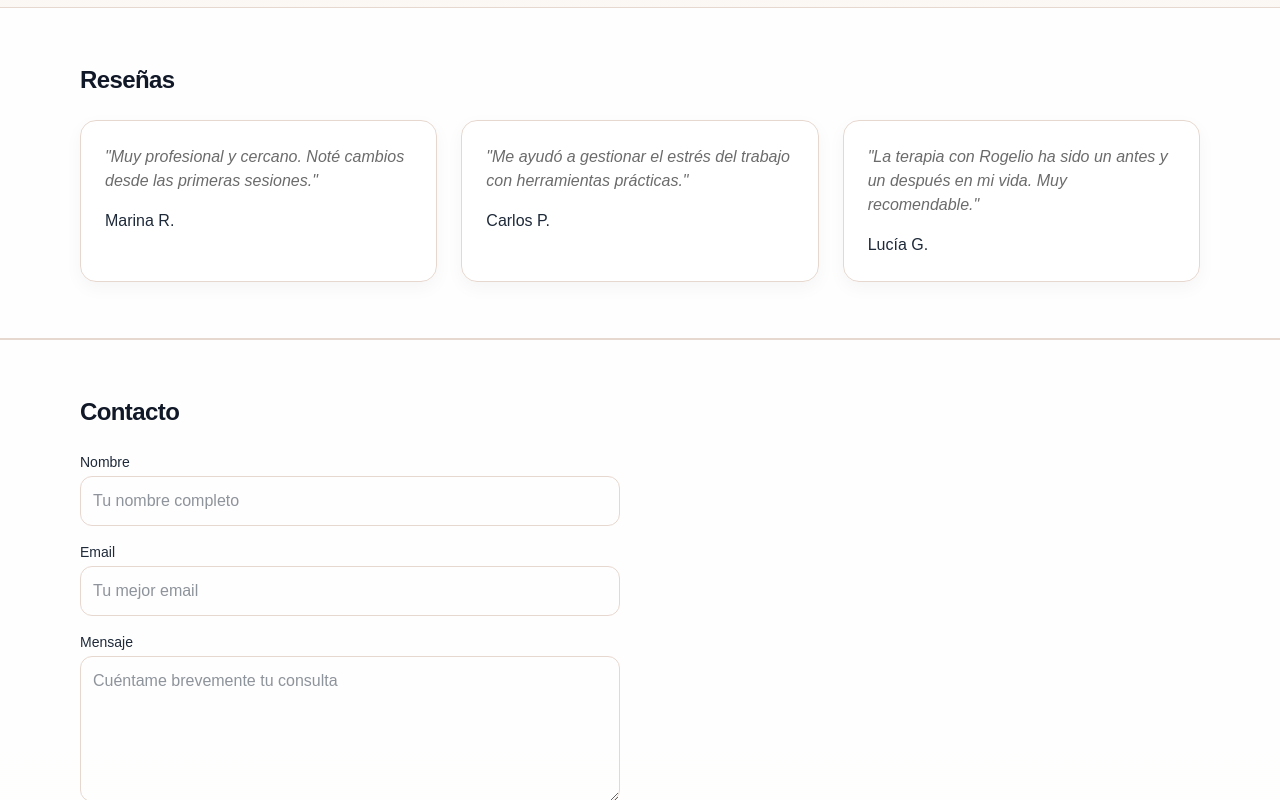
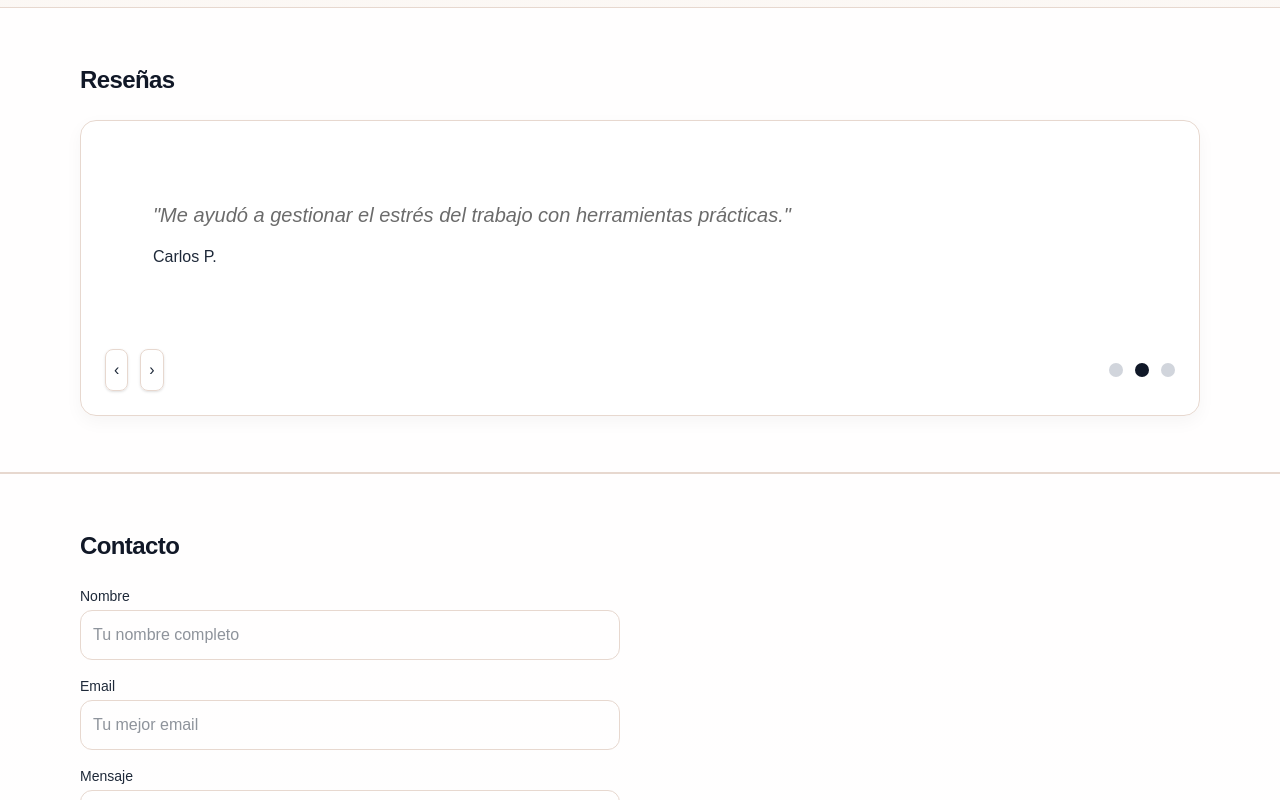
Before and after one commit to davidzg99/rogelio-morales, a Next.js app: page / in a window 1280 px wide. Shown: the part 1140-1940 px from the top of the page. Built offline with nearby package versions, Linux system fonts and the light colour scheme.

Commit message:
Modifications

```diff
--- a/app/page.jsx
+++ b/app/page.jsx
@@ -1,5 +1,5 @@
 "use client";
-import React, { useState, useEffect } from "react";
+import React, { useState, useEffect, useRef } from "react";
 
 // One‑page React site for psychologist Rogelio Morales
 // TailwindCSS recommended. Drop this component into any Vite/Next/CRA project.
@@ -9,6 +9,32 @@ export default function RogelioMoralesSite() {
   const [form, setForm] = useState({ nombre: "", email: "", mensaje: "" });
   const [status, setStatus] = useState("idle");
   const [mobileOpen, setMobileOpen] = useState(false);
+  // Carrusel de reseñas
+  const reviews = [
+    {
+      name: "Marina R.",
+      text: "Muy profesional y cercano. Noté cambios desde las primeras sesiones.",
+    },
+    {
+      name: "Carlos P.",
+      text: "Me ayudó a gestionar el estrés del trabajo con herramientas prácticas.",
+    },
+    {
+      name: "Lucía G.",
+      text:
+        "La terapia con Rogelio ha sido un antes y un después en mi vida. Muy recomendable.",
+    },
+  ];
+  const [currentReview, setCurrentReview] = useState(0);
+  const isInteractingRef = useRef(false);
+  const intervalRef = useRef(null);
+  const pauseTimeoutRef = useRef(null);
+  // Slider refs / estado para drag/swipe
+  const containerRef = useRef(null);
+  const trackRef = useRef(null);
+  const startXRef = useRef(0);
+  const deltaXRef = useRef(0);
+  const isDraggingRef = useRef(false);
 
   const handleChange = (e) => {
     const { name, value } = e.target;
@@ -67,6 +93,84 @@ export default function RogelioMoralesSite() {
       });
     };
   }, []);
+
+  useEffect(() => {
+    // autoplay cada 4s salvo interacción del usuario
+    intervalRef.current = setInterval(() => {
+      if (!isInteractingRef.current) {
+        setCurrentReview((s) => (s + 1) % reviews.length);
+      }
+    }, 4000);
+    return () => {
+      clearInterval(intervalRef.current);
+      clearTimeout(pauseTimeoutRef.current);
+    };
+  }, []);
+
+  const markUserInteracted = (actionIndex = null) => {
+    isInteractingRef.current = true;
+    if (actionIndex !== null) setCurrentReview(actionIndex);
+    if (pauseTimeoutRef.current) clearTimeout(pauseTimeoutRef.current);
+    // reanudar autoplay tras 6s de inactividad
+    pauseTimeoutRef.current = setTimeout(() => {
+      isInteractingRef.current = false;
+    }, 6000);
+  };
+
+  const prevReview = () => {
+    markUserInteracted();
+    setCurrentReview((s) => (s - 1 + reviews.length) % reviews.length);
+  };
+  const nextReview = () => {
+    markUserInteracted();
+    setCurrentReview((s) => (s + 1) % reviews.length);
+  };
+
+  // Pointer / touch handlers para swipe (funcionan en desktop y móvil)
+  const onPointerDown = (e) => {
+    isDraggingRef.current = true;
+    startXRef.current = e.clientX ?? (e.touches && e.touches[0].clientX) ?? 0;
+    deltaXRef.current = 0;
+    if (trackRef.current) trackRef.current.style.transition = "none";
+    markUserInteracted();
+  };
+
+  const onPointerMove = (e) => {
+    if (!isDraggingRef.current) return;
+    const clientX = e.clientX ?? (e.touches && e.touches[0].clientX) ?? 0;
+    deltaXRef.current = clientX - startXRef.current;
+    if (trackRef.current && containerRef.current) {
+      const offset = -currentReview * containerRef.current.clientWidth + deltaXRef.current;
+      trackRef.current.style.transform = `translateX(${offset}px)`;
+    }
+  };
+
+  const onPointerUp = () => {
+    if (!isDraggingRef.current) return;
+    isDraggingRef.current = false;
+    const containerW = containerRef.current?.clientWidth || 1;
+    const moved = deltaXRef.current;
+    // Umbral: 25% ancho para cambiar slide
+    if (Math.abs(moved) > containerW * 0.25) {
+      if (moved < 0) setCurrentReview((s) => (s + 1) % reviews.length);
+      else setCurrentReview((s) => (s - 1 + reviews.length) % reviews.length);
+    } else {
+      // volver al slide actual (usar % para evitar gaps)
+      if (trackRef.current) {
+        trackRef.current.style.transition = "transform 420ms cubic-bezier(.2,.9,.2,1)";
+        trackRef.current.style.transform = `translateX(${-currentReview * 100}%)`;
+      }
+    }
+    deltaXRef.current = 0;
+  };
+
+  // Asegurarse que el track se reposiciona cuando cambia currentReview (autoplay o manual)
+  useEffect(() => {
+    if (trackRef.current) {
+      trackRef.current.style.transition = "transform 420ms cubic-bezier(.2,.9,.2,1)";
+      trackRef.current.style.transform = `translateX(${-currentReview * 100}%)`;
+    }
+  }, [currentReview]);
 
   return (
     <main className="min-h-screen bg-gray-50 text-gray-800 palette">
@@ -287,7 +391,7 @@ export default function RogelioMoralesSite() {
               </a>
             </div>
             <p className="mt-3 text-xs text-gray-500">
-              * Consultas presenciales en Santa Catalina y online.
+              * Consultas presenciales in Santa Catalina y online.
             </p>
           </div>
           <div className="justify-self-center">
@@ -395,29 +499,74 @@ export default function RogelioMoralesSite() {
       <section id="resenas" className="bg-white border-y">
         <div className="max-w-6xl mx-auto px-4 py-14">
           <h2 className="text-2xl font-semibold tracking-tight mb-6">Reseñas</h2>
-          <div className="grid md:grid-cols-3 gap-6">
-            {[
-              {
-                name: "Marina R.",
-                text:
-                  "Muy profesional y cercano. Noté cambios desde las primeras sesiones.",
-              },
-              {
-                name: "Carlos P.",
-                text:
-                  "Me ayudó a gestionar el estrés del trabajo con herramientas prácticas.",
-              },
-              {
-                name: "Lucía G.",
-                text:
-                  "La terapia con Rogelio ha sido un antes y un después en mi vida. Muy recomendable.",
-              },
-            ].map((r, i) => (
-              <div key={i} className="rounded-2xl border bg-gray-50 p-6">
-                <p className="text-gray-700 italic">"{r.text}"</p>
-                <p className="mt-4 font-medium">{r.name}</p>
+
+          <div className="rounded-2xl border bg-gray-50 p-2 md:p-6">
+            {/* Contenedor del slider */}
+            <div
+              ref={containerRef}
+              className="relative overflow-hidden touch-pan-y"
+              onPointerDown={onPointerDown}
+              onPointerMove={onPointerMove}
+              onPointerUp={onPointerUp}
+              onPointerCancel={onPointerUp}
+              onPointerLeave={onPointerUp}
+            >
+              {/* Track: ancho = n * 100% */}
+              <div
+                ref={trackRef}
+                style={{ width: `${reviews.length * 100}%`, transform: `translateX(${-currentReview * 100}%)` }}
+                className="flex transition-transform duration-500 ease-in-out"
+              >
+                {reviews.map((r, i) => (
+                  <article
+                    key={i}
+                    className="flex-shrink-0 w-full px-6 py-10 md:px-12 md:py-14"
+                    onMouseEnter={() => markUserInteracted()}
+                    onFocus={() => markUserInteracted()}
+                  >
+                    <p className="text-gray-700 italic text-lg md:text-xl">"{r.text}"</p>
+                    <p className="mt-4 font-medium">{r.name}</p>
+                  </article>
+                ))}
               </div>
-            ))}
+            </div>
+
+            {/* Controles y puntos — estilo más discreto y profesional */}
+            <div className="mt-6 flex items-center justify-between">
+              <div className="flex items-center gap-3">
+                <button
+                  type="button"
+                  onClick={prevReview}
+                  className="rounded-lg p-2 border bg-white hover:bg-gray-100 shadow-sm"
+                  aria-label="Anterior reseña"
+                >
+                  ‹
+                </button>
+                <button
+                  type="button"
+                  onClick={nextReview}
+                  className="rounded-lg p-2 border bg-white hover:bg-gray-100 shadow-sm"
+                  aria-label="Siguiente reseña"
+                >
+                  ›
+                </button>
+              </div>
+
+              <div className="flex items-center gap-3">
+                {reviews.map((_, i) => (
+                  <button
+                    key={i}
+                    onClick={() => { markUserInteracted(i); setCurrentReview(i); }}
+                    aria-label={`Ver reseña ${i + 1}`}
+                    className={`w-3.5 h-3.5 rounded-full ${i === currentReview ? "bg-gray-900" : "bg-gray-300"} transition`}
+                  />
+                ))}
+              </div>
+            </div>
+
+            <div className="sr-only" aria-live="polite">
+              {reviews[currentReview].name}: {reviews[currentReview].text}
+            </div>
           </div>
         </div>
       </section>
@@ -506,7 +655,7 @@ export default function RogelioMoralesSite() {
                 </a>
               </li>
               <li>
-                <strong>Dirección:</strong> Santa Catalina, 07013 Palma
+                <strong>Dirección:</strong> Carrer Antoni Fuster, 2, Ponent, 07014 Palma, Illes Balears
               </li>
             </ul>
             <a
```
